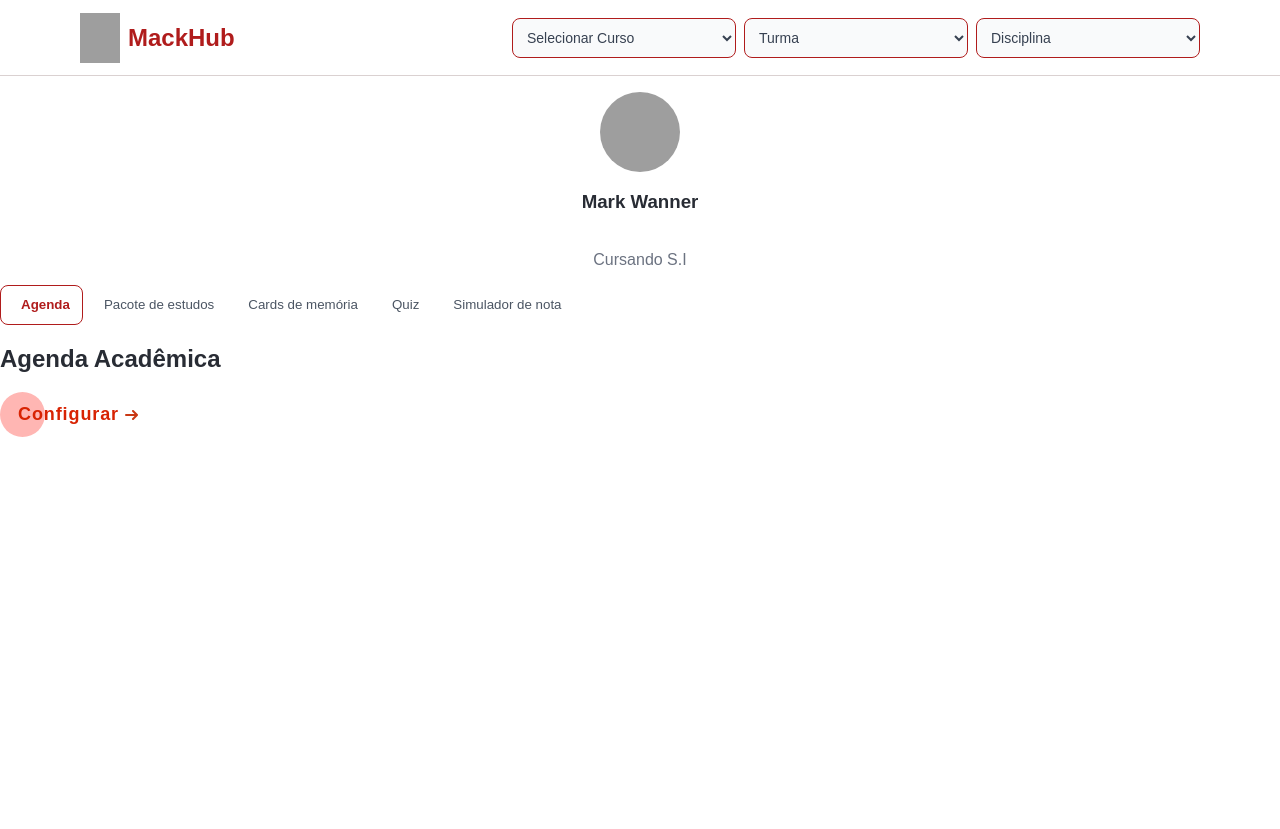
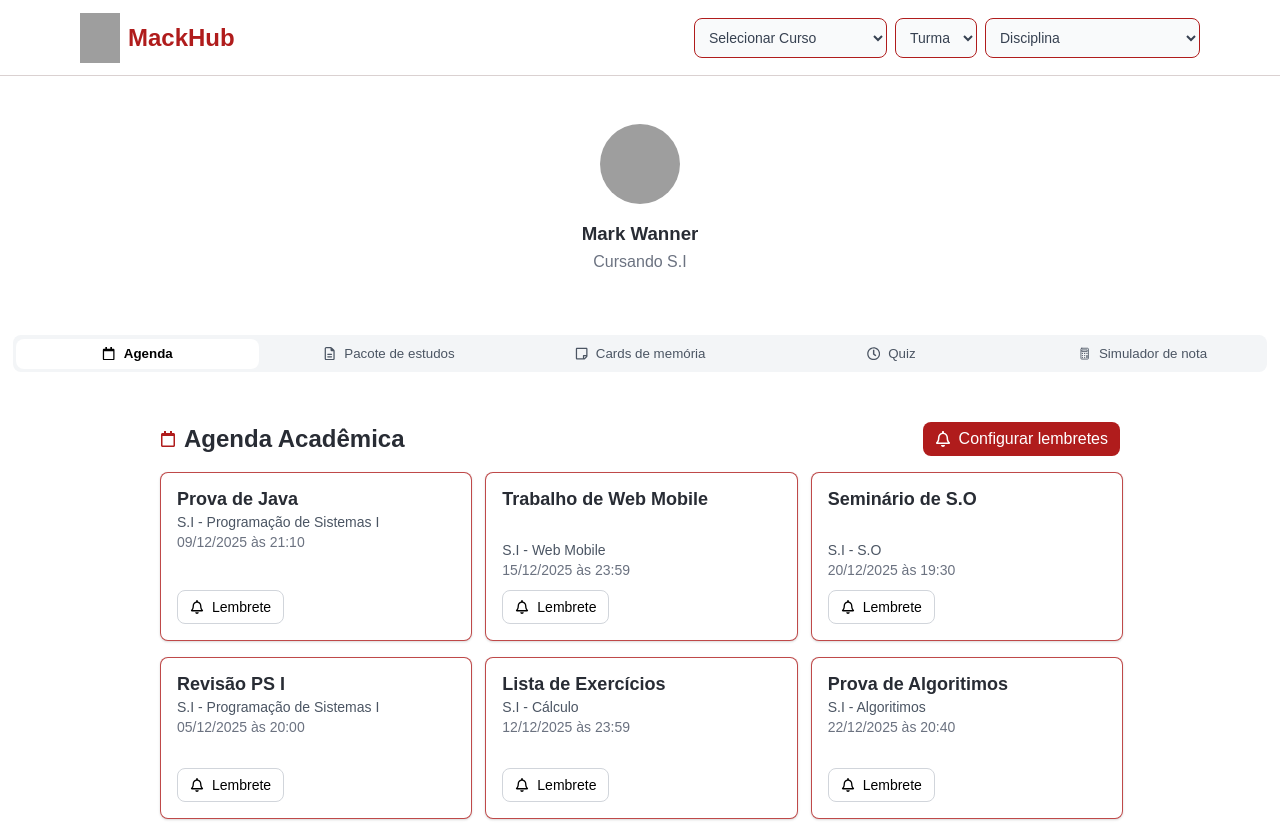
Before and after one commit to Levig0/mackhub-front-next, a Next.js app: page / in a window 1280 px wide. Before the commit the page ends 800 px from the top, so only its background shows below. Built offline with nearby package versions, Linux system fonts and the light colour scheme; grey boxes are pictures that could not be loaded.

Commit message:
feat: adiciona ícones ao componente de navegação e atualiza a seção de agenda com novos eventos

```diff
--- a/src/app/components/button/Button.jsx
+++ /dev/null
@@ -1,19 +0,0 @@
-import React from 'react'
-
-import Styles from './button.module.css';
-
-function Button() {
-  return (
-
-<button className={Styles.cta}>
-  <span>Configurar</span>
-  <svg width="15px" height="10px" viewBox="0 0 13 10">
-    <path d="M1,5 L11,5"></path>
-    <polyline points="8 1 12 5 8 9"></polyline>
-  </svg>
-</button>
-
-  )
-}
-
-export default Button
--- a/src/app/components/button/button.module.css
+++ /dev/null
@@ -1,57 +0,0 @@
-.cta {
-  position: relative;
-  margin: auto;
-  padding: 12px 18px;
-  transition: all 0.2s ease;
-  border: none;
-  background: none;
-  cursor: pointer;
-}
-
-.cta:before {
-  content: "";
-  position: absolute;
-  top: 0;
-  left: 0;
-  display: block;
-  border-radius: 50px;
-  background: #ffb6b3;
-  width: 45px;
-  height: 45px;
-  transition: all 0.3s ease;
-}
-
-.cta span {
-  position: relative;
-  font-family: "Ubuntu", sans-serif;
-  font-size: 18px;
-  font-weight: 700;
-  letter-spacing: 0.05em;
-  color: #d82303;
-}
-
-.cta svg {
-  position: relative;
-  top: 0;
-  margin-left: 10px;
-  fill: none;
-  stroke-linecap: round;
-  stroke-linejoin: round;
-  stroke: #c93814;
-  stroke-width: 2;
-  transform: translateX(-5px);
-  transition: all 0.3s ease;
-}
-
-.cta:hover:before {
-  width: 100%;
-  background: #e7b1b1;
-}
-
-.cta:hover svg {
-  transform: translateX(0);
-}
-
-.cta:active {
-  transform: scale(0.95);
-}
--- a/src/app/components/header/header.module.css
+++ b/src/app/components/header/header.module.css
@@ -59,20 +59,13 @@
   }
 }
 
-
-
 .select {
   background-color: #f9fafb;
   border: 1px solid var(--primary);
   color: #374151;
   font-size: 0.875rem;
   border-radius: 0.5rem;
-  width: 224px;
   padding: 0.625rem;
-}
-
-.select.turma {
-  width: 160px;
 }
 
 .select:focus {
--- a/src/app/components/navbar/NavigationTabs.jsx
+++ b/src/app/components/navbar/NavigationTabs.jsx
@@ -1,27 +1,37 @@
 import React from "react";
 import Styles from "./nav.module.css";
+import { FaRegCalendar , FaRegStickyNote , FaRegClock } from "react-icons/fa";
+import { FaRegFileLines  } from "react-icons/fa6";
+import { IoCalculatorOutline } from "react-icons/io5";
+
 
 const tabs = [
-  { id: "agenda", icon: "fa-calendar", label: "Agenda" },
-  { id: "pacote", icon: "fa-file-lines", label: "Pacote de estudos" },
-  { id: "cards", icon: "fa-note-sticky", label: "Cards de memória" },
-  { id: "quiz", icon: "fa-clock", label: "Quiz" },
-  { id: "simulador", icon: "fa-calculator", label: "Simulador de nota" },
+  { id: "agenda", icon: FaRegCalendar , label: "Agenda" },
+  { id: "pacote", icon: FaRegFileLines , label: "Pacote de estudos" },
+  { id: "cards", icon: FaRegStickyNote, label: "Cards de memória" },
+  { id: "quiz", icon: FaRegClock, label: "Quiz" },
+  { id: "simulador", icon: IoCalculatorOutline, label: "Simulador de nota" },
 ];
 
 const NavigationTabs = ({ activeTab, setActiveTab }) => {
   return (
     <nav className={Styles.navTabs}>
-      {tabs.map((tab) => (
+      <section className={Styles.tabContainer}>
+        {tabs.map((tab) => {
+          const Icon = tab.icon;
+
+          return (
             <button
               key={tab.id}
               className={`${Styles.tabButton} ${activeTab === tab.id ? Styles.active : ""}`}
               onClick={() => setActiveTab(tab.id)}
             >
-          <i className={`fa-regular ${tab.icon}`}></i>
+              <Icon className={Styles.icon} />
               <span>{tab.label}</span>
             </button>
-      ))}
+          );
+        })}
+      </section>
     </nav>
   );
 };
--- a/src/app/components/navbar/nav.module.css
+++ b/src/app/components/navbar/nav.module.css
@@ -1,37 +1,35 @@
-
-
 .tabWrapper {
   margin-top: 1rem;
 }
 
-.tabNav {
-  max-width: 1120px;
+.navTabs {
+  display: flex;
+  width: 98vw;
   margin: 0 auto;
-  padding: 0 1rem;
 }
 
 .tabContainer {
   background-color: #f3f5f7;
-  border-radius: 0.75rem;
+  border-radius: 0.5rem;
   width: 100%;
   display: flex;
   gap: 0.5rem;
-  overflow-x: auto;
-  padding: 0.5rem;
+  padding: 0.2rem;
+  justify-content: space-between;
 }
 
 .tabButton {
-  flex-shrink: 0;
-  display: inline-flex;
+  display: flex;
+  justify-content: center;
   align-items: center;
   gap: 0.5rem;
-  padding: 0.5rem 0.75rem;
-  height: 2.5rem;
+  height: 1.9rem;
+  width: 100%;
+  text-align: center;
   border-radius: 0.5rem;
   border: 1px solid transparent;
   color: #4b5563;
   background-color: transparent;
-  white-space: nowrap;
   transition: color 0.2s ease;
 }
 
@@ -39,13 +37,9 @@
   color: #1f2937;
 }
 
-.tabButton:focus {
-  outline: 2px solid var(--primary);
-  outline-offset: 2px;
-}
 
 .tabButton.active {
-  border-color: var(--primary);
-  color: var(--primary);
+  background-color: white;
+  color: black;
   font-weight: 600;
 }
--- a/src/app/components/userProfile/userProfile.module.css
+++ b/src/app/components/userProfile/userProfile.module.css
@@ -14,7 +14,7 @@
 }
 
 .userProfile {
-  margin-top: 1rem;
+  margin-top: 3rem;
   display: flex;
   flex-direction: column;
   align-items: center;
@@ -24,7 +24,7 @@
   text-align: center;
   display: flex;
   flex-direction: column;
-  gap: 0.2rem;
+  margin-bottom: 3rem;
 }
 
 
@@ -34,6 +34,7 @@
 }
 
 .userProfileText p{
+  margin-top: -10px;
   font-weight: 200;
   color: var(--gray-text);
 }
--- a/src/app/page.module.css
+++ b/src/app/page.module.css
@@ -1,167 +1,5 @@
-.page {
-  --gray-rgb: 0, 0, 0;
-  --gray-alpha-200: rgba(var(--gray-rgb), 0.08);
-  --gray-alpha-100: rgba(var(--gray-rgb), 0.05);
-
-  --button-primary-hover: #383838;
-  --button-secondary-hover: #f2f2f2;
-
-  display: grid;
-  grid-template-rows: 20px 1fr 20px;
-  align-items: center;
-  justify-items: center;
-  min-height: 100svh;
-  padding: 80px;
-  gap: 64px;
-  font-family: var(--font-geist-sans);
+.conteudoPrincipal{
+  display: flex;
+  width: 75vw;
+  margin: 10px auto;
 }
-
-@media (prefers-color-scheme: dark) {
-  .page {
-    --gray-rgb: 255, 255, 255;
-    --gray-alpha-200: rgba(var(--gray-rgb), 0.145);
-    --gray-alpha-100: rgba(var(--gray-rgb), 0.06);
-
-    --button-primary-hover: #ccc;
-    --button-secondary-hover: #1a1a1a;
-  }
-}
-
-.main {
-  display: flex;
-  flex-direction: column;
-  gap: 32px;
-  grid-row-start: 2;
-}
-
-.main ol {
-  font-family: var(--font-geist-mono);
-  padding-left: 0;
-  margin: 0;
-  font-size: 14px;
-  line-height: 24px;
-  letter-spacing: -0.01em;
-  list-style-position: inside;
-}
-
-.main li:not(:last-of-type) {
-  margin-bottom: 8px;
-}
-
-.main code {
-  font-family: inherit;
-  background: var(--gray-alpha-100);
-  padding: 2px 4px;
-  border-radius: 4px;
-  font-weight: 600;
-}
-
-.ctas {
-  display: flex;
-  gap: 16px;
-}
-
-.ctas a {
-  appearance: none;
-  border-radius: 128px;
-  height: 48px;
-  padding: 0 20px;
-  border: 1px solid transparent;
-  transition:
-    background 0.2s,
-    color 0.2s,
-    border-color 0.2s;
-  cursor: pointer;
-  display: flex;
-  align-items: center;
-  justify-content: center;
-  font-size: 16px;
-  line-height: 20px;
-  font-weight: 500;
-}
-
-a.primary {
-  background: var(--foreground);
-  color: var(--background);
-  gap: 8px;
-}
-
-a.secondary {
-  border-color: var(--gray-alpha-200);
-  min-width: 158px;
-}
-
-.footer {
-  grid-row-start: 3;
-  display: flex;
-  gap: 24px;
-}
-
-.footer a {
-  display: flex;
-  align-items: center;
-  gap: 8px;
-}
-
-.footer img {
-  flex-shrink: 0;
-}
-
-/* Enable hover only on non-touch devices */
-@media (hover: hover) and (pointer: fine) {
-  a.primary:hover {
-    background: var(--button-primary-hover);
-    border-color: transparent;
-  }
-
-  a.secondary:hover {
-    background: var(--button-secondary-hover);
-    border-color: transparent;
-  }
-
-  .footer a:hover {
-    text-decoration: underline;
-    text-underline-offset: 4px;
-  }
-}
-
-@media (max-width: 600px) {
-  .page {
-    padding: 32px;
-    padding-bottom: 80px;
-  }
-
-  .main {
-    align-items: center;
-  }
-
-  .main ol {
-    text-align: center;
-  }
-
-  .ctas {
-    flex-direction: column;
-  }
-
-  .ctas a {
-    font-size: 14px;
-    height: 40px;
-    padding: 0 16px;
-  }
-
-  a.secondary {
-    min-width: auto;
-  }
-
-  .footer {
-    flex-wrap: wrap;
-    align-items: center;
-    justify-content: center;
-  }
-}
-
-@media (prefers-color-scheme: dark) {
-  .logo {
-    filter: invert();
-  }
-}
--- a/src/app/pages/agenda/AgendaSection.jsx
+++ b/src/app/pages/agenda/AgendaSection.jsx
@@ -1,17 +1,56 @@
-import React from "react";
+import Styles from './agenda.module.css';
+import Link from 'next/link';
+import { FaRegCalendar, FaRegBell   } from "react-icons/fa";
 
-import Styles from './agenda.module.css';
-import Button from "@/app/components/button/Button";
 
 const AgendaSection = () => {
+
+  const eventosAgenda = [
+    { id: 1, titulo: "Prova de Java", tipo: "Prova", componente: "S.I - Programação de Sistemas I", data: "09/12/2025 às 21:10" },
+    { id: 2, titulo: "Trabalho de Web Mobile", tipo: "Entrega", componente: "S.I - Web Mobile", data: "15/12/2025 às 23:59" },
+    { id: 3, titulo: "Seminário de S.O", tipo: "Apresentação", componente: "S.I - S.O", data: "20/12/2025 às 19:30" },
+    { id: 4, titulo: "Revisão PS I", tipo: "Aula", componente: "S.I - Programação de Sistemas I", data: "05/12/2025 às 20:00" },
+    { id: 5, titulo: "Lista de Exercícios", tipo: "Entrega", componente: "S.I - Cálculo", data: "12/12/2025 às 23:59" },
+    { id: 6, titulo: "Prova de Algoritimos", tipo: "Prova", componente: "S.I - Algoritimos", data: "22/12/2025 às 20:40" },
+  ];
+
   return (
     <section className={Styles.contentSection}>
-      <div className={Styles.sectionHeader}>
-        <i className="fa-regular fa-calendar" style={{ color: "#b01c1c" }}></i>
-        <h2>Agenda Acadêmica</h2>
-      <Button/>
+      <div className={Styles.agendaHeader}>
+        <div className={Styles.agendaTitle}>
+          <FaRegCalendar style={{ color: "#b01c1c" }}/>
+          <h2> Agenda Acadêmica</h2>
+        </div>
+        <div>
+          <Link className={Styles.lembreteButton} href="/"><FaRegBell  />Configurar lembretes</Link>
+        </div>
       </div>
-      <div id={Styles.agenda} className={Styles.agendaGrid}></div>
+      <div id={Styles.agenda} className={Styles.agendaGrid}>
+        {eventosAgenda.map((evento, index) => (
+          <article key={index} className={Styles.agendaCard}>
+            <div className={Styles.cardContent}>
+
+              <div className={Styles.cardHeader}>
+                <h3 className={Styles.cardTitle}>{evento.titulo}</h3>
+                <span
+                  className={Styles.cardTipo}
+                >
+                  {evento.tipo}
+                </span>
+              </div>
+
+              <p className={Styles.cardComponente}>{evento.componente}</p>
+
+              <span className={Styles.cardData}>{evento.data}</span>
+            </div>
+            <div className={Styles.cardActions}>
+              <button className={Styles.cardButton}>
+                <FaRegBell /><span>Lembrete</span>
+              </button>
+            </div>
+          </article>
+        ))}
+      </div>
     </section>
   );
 };
--- a/src/app/pages/agenda/agenda.module.css
+++ b/src/app/pages/agenda/agenda.module.css
@@ -1,7 +1,16 @@
+.contentSection{
+  display: flex;
+  width: 100%;
+  flex-direction: column;
+}
+
 .agendaHeader {
   display: flex;
   flex-direction: column;
+  justify-content: space-between;
   gap: 0.75rem;
+
+  margin-top: 40px;
 }
 
 @media (min-width: 640px) {
@@ -16,14 +25,8 @@
   display: flex;
   align-items: center;
   gap: 0.5rem;
-  font-size: 1.25rem;
+  font-size: 1rem;
   font-weight: bold;
-}
-
-@media (min-width: 640px) {
-  .agendaTitle {
-    font-size: 1.5rem;
-  }
 }
 
 .lembreteButton {
@@ -37,6 +40,7 @@
   font-weight: 300;
   justify-content: center;
   width: 100%;
+  text-decoration: none;
 }
 
 @media (min-width: 640px) {
@@ -62,3 +66,110 @@
     grid-template-columns: repeat(3, 1fr);
   }
 }
+
+.agendaGrid {
+  display: grid;
+  gap: 20px;
+  grid-template-columns: repeat(auto-fill, minmax(280px, 1fr));
+}
+
+.agendaCard {
+  width: 90%;
+  border: 1px solid rgba(176, 28, 28, 0.8);
+  border-radius: 8px;
+  padding: 1rem;
+  display: flex;
+  flex-direction: column;
+  justify-content: space-between;
+  min-height: 128px;
+  background-color: white;
+  box-shadow: 0 1px 3px 0 rgba(0, 0, 0, 0.1), 0 1px 2px 0 rgba(0, 0, 0, 0.06);
+}
+
+.cardContent {
+  display: flex;
+  flex-direction: column;
+}
+.cardContent > *:not(:last-child) {
+  margin-bottom: 0.25rem;
+}
+
+.cardHeader {
+  display: flex;
+  align-items: center;
+  gap: 8px;
+  flex-wrap: wrap;
+}
+
+.cardTitle {
+  font-weight: 700; /* font-bold */
+  font-size: 1rem; /* text-base */
+  margin: 0;
+}
+
+@media (min-width: 640px) {
+  .cardTitle {
+    font-size: 1.125rem;
+  }
+}
+
+.cardTipo {
+  border-radius: 9999px;
+  padding: 2px 8px;
+  color: white;
+  font-weight: 500;
+  font-size: 0.75rem;
+  text-transform: uppercase;
+}
+
+@media (min-width: 640px) {
+  .cardTipo {
+    font-size: 0.875rem;
+  }
+}
+
+.cardComponente {
+  color: #4b5563;
+  font-size: 0.875rem;
+  margin: 0;
+}
+
+.cardData {
+  color: #6b7280;
+  font-size: 0.875rem;
+  display: block;
+}
+
+.cardActions {
+  padding-top: 0.75rem; /* pt-3 */
+}
+
+.cardButton {
+  width: 100%;
+  padding: 8px 12px;
+  border-radius: 8px;
+  border: 1px solid #d1d5db;
+  font-weight: 500;
+  font-size: 0.875rem;
+  display: inline-flex;
+  align-items: center;
+  justify-content: center;
+  gap: 8px;
+  background-color: transparent;
+  cursor: pointer;
+  transition: border-color 0.2s;
+}
+
+.cardButton:hover {
+  border-color: #B01C1C;
+}
+
+@media (min-width: 640px) {
+  .cardButton {
+    width: auto;
+  }
+}
+
+.agendaTitle h2 {
+    margin: 0;
+}
--- a/src/app/pages/simuladorNotas/simulador.module.css
+++ b/src/app/pages/simuladorNotas/simulador.module.css
@@ -1,3 +1,7 @@
+.contentSection{
+  width: 100%;
+}
+
 .simuladorForm {
   margin-top: 1rem;
   display: grid;
```
Also changed, not shown: package.json (+4 -3 lines), 1 other file (tests, documents, lock files or other folders). Lines whose indentation alone changed are shown as unchanged.
